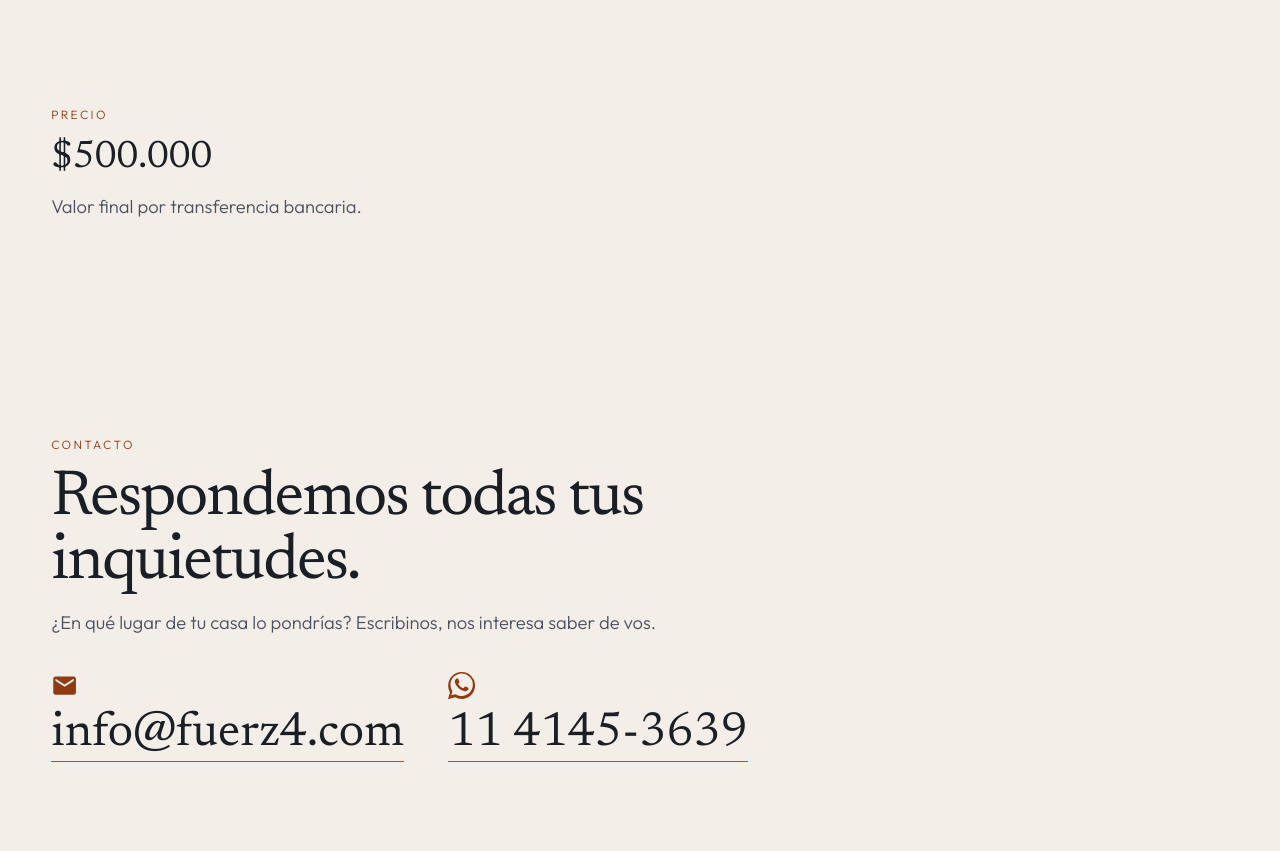
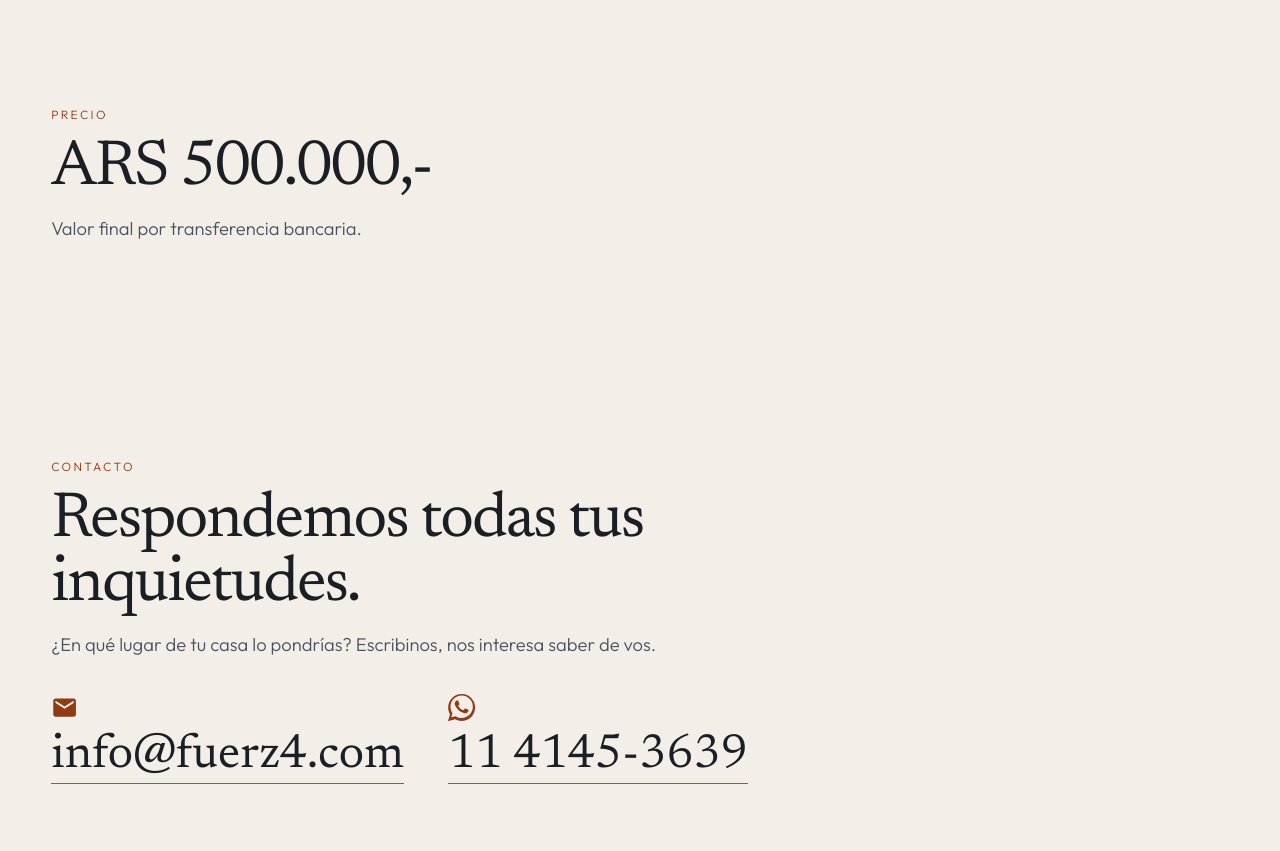
Before and after one commit to fbrito1981/epic, a plain HTML site: page index.html in a window 1280 px wide. Shown: the part 3960-4811 px from the top of the page. Drawn offline with Linux system fonts and the light colour scheme.

Commit message:
Iguala el precio al título de Contacto.
El monto pasa a decir ARS 500.000,-.

```diff
--- a/css/styles.css
+++ b/css/styles.css
@@ -338,15 +338,6 @@ tbody th { width: 22%; font-weight: 400; }
   margin: 0.85rem 0 0;
   color: var(--ink-soft);
   font-size: 1.15rem;
-}
-
-.price-amount {
-  margin: 0;
-  font-family: var(--serif);
-  font-size: clamp(1.8rem, 3vw, 2.4rem);
-  line-height: 1.1;
-  color: var(--ink);
-  white-space: nowrap;
 }
 
 .contact-links {
--- a/index.html
+++ b/index.html
@@ -17,7 +17,7 @@
   <link rel="preconnect" href="https://fonts.googleapis.com">
   <link rel="preconnect" href="https://fonts.gstatic.com" crossorigin>
   <link href="https://fonts.googleapis.com/css2?family=Newsreader:ital,opsz,wght@0,6..72,400;0,6..72,500;1,6..72,400&family=Orbitron:wght@500&family=Outfit:wght@300;400;500&display=swap" rel="stylesheet">
-  <link rel="stylesheet" href="css/styles.css?v=20261001b">
+  <link rel="stylesheet" href="css/styles.css?v=20261001c">
   <script type="application/ld+json">
   {
     "@context": "https://schema.org",
@@ -246,7 +246,7 @@
     <section id="precio" class="section">
       <div class="section-head">
         <p class="kicker">Precio</p>
-        <p class="price-amount">$500.000</p>
+        <h2>ARS 500.000,-</h2>
         <p class="fine">Valor final por transferencia bancaria.</p>
       </div>
     </section>
```
Also changed, not shown: garantia.html (+1 -1 lines).
